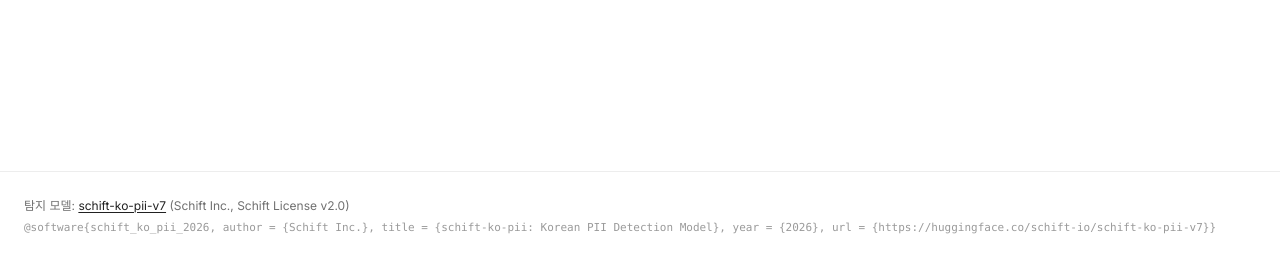
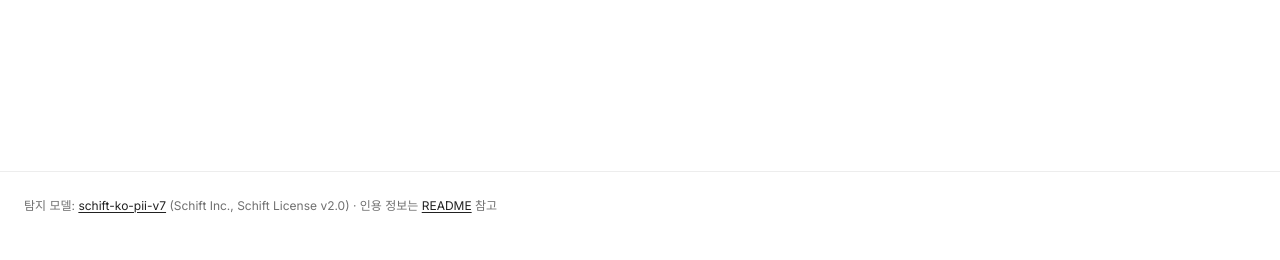
Before and after one commit to yongkyu4803/gqai-masking, a Flask app: page / in a window 1280 px wide. Shown: the part 1120-1380 px from the top of the page. After the commit the page ends 1333 px from the top, so only its background shows below. Run offline with Flask 3, Linux system fonts and the light colour scheme.

Commit message:
Simplify footer attribution, drop raw BibTeX dump
Running BibTeX as prose text in the live app footer read as clutter,
not attribution. Keep a short model/license line and point to the
README's citation section for anyone who actually needs to cite it.

Co-Authored-By: Claude Sonnet 5 <noreply@anthropic.com>

```diff
--- a/static/app.css
+++ b/static/app.css
@@ -541,10 +541,3 @@ table.detections tr.row-unmasked td {
 }
 .site-footer-inner a:hover { color: var(--gqai-primary-deep); }
 .site-footer-inner a:focus-visible { outline: 2px solid var(--gqai-primary-deep); outline-offset: 2px; }
-
-.site-footer-inner .citation {
-  font-family: var(--gqai-font-mono);
-  font-size: 11px;
-  color: var(--gqai-ink-mute-2);
-  overflow-wrap: anywhere;
-}
--- a/templates/index.html
+++ b/templates/index.html
@@ -196,10 +196,9 @@
       <p>
         탐지 모델:
         <a href="https://huggingface.co/schift-io/schift-ko-pii-v7" target="_blank" rel="noopener noreferrer">schift-ko-pii-v7</a>
-        (Schift Inc., Schift License v2.0)
-      </p>
-      <p class="citation">
-        @software{schift_ko_pii_2026, author = {Schift Inc.}, title = {schift-ko-pii: Korean PII Detection Model}, year = {2026}, url = {https://huggingface.co/schift-io/schift-ko-pii-v7}}
+        (Schift Inc., Schift License v2.0) · 인용 정보는
+        <a href="https://github.com/yongkyu4803/gqai-masking#인용" target="_blank" rel="noopener noreferrer">README</a>
+        참고
       </p>
     </div>
   </footer>
```
